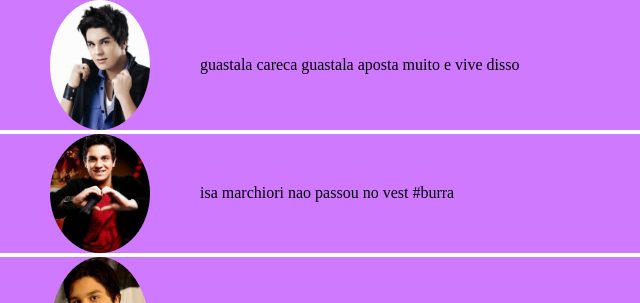
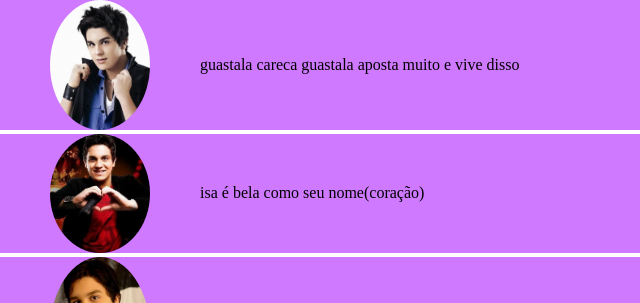
Before and after one commit to arthyxn/grupo_turmah, a plain HTML site: page index.html in a window 1280 px wide. Shown: the top 303 px of the page, 0-640 px from the left. Drawn offline with Linux system fonts and the light colour scheme.

Commit message:
Add files via upload

```diff
--- a/index.html
+++ b/index.html
@@ -31,8 +31,8 @@
           </div>
 
           <div class="info">
-            isa marchiori
-            nao passou no vest #burra
+            isa
+            é bela como seu nome(coração)
           </div>
 
           </div>
```
